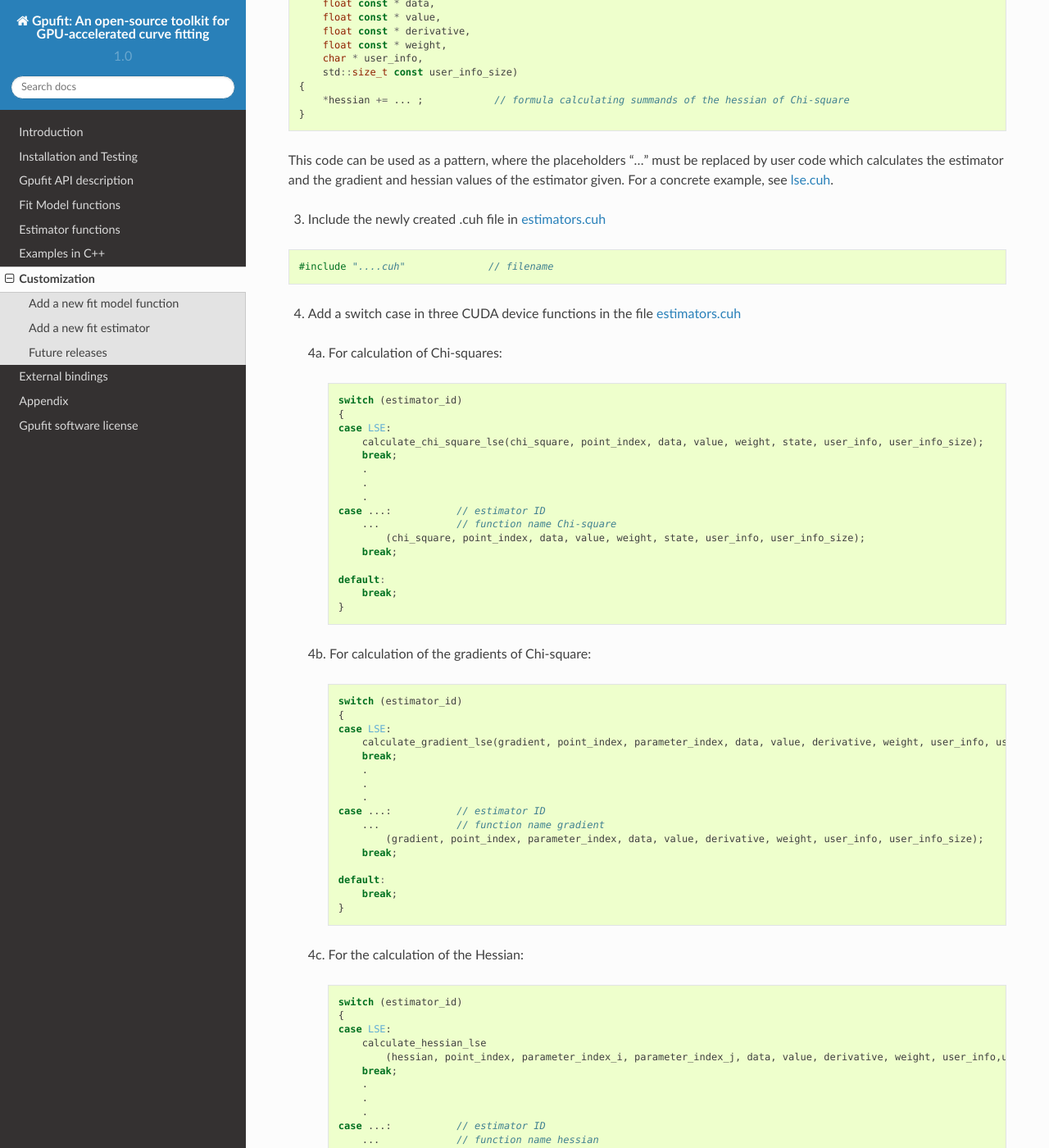
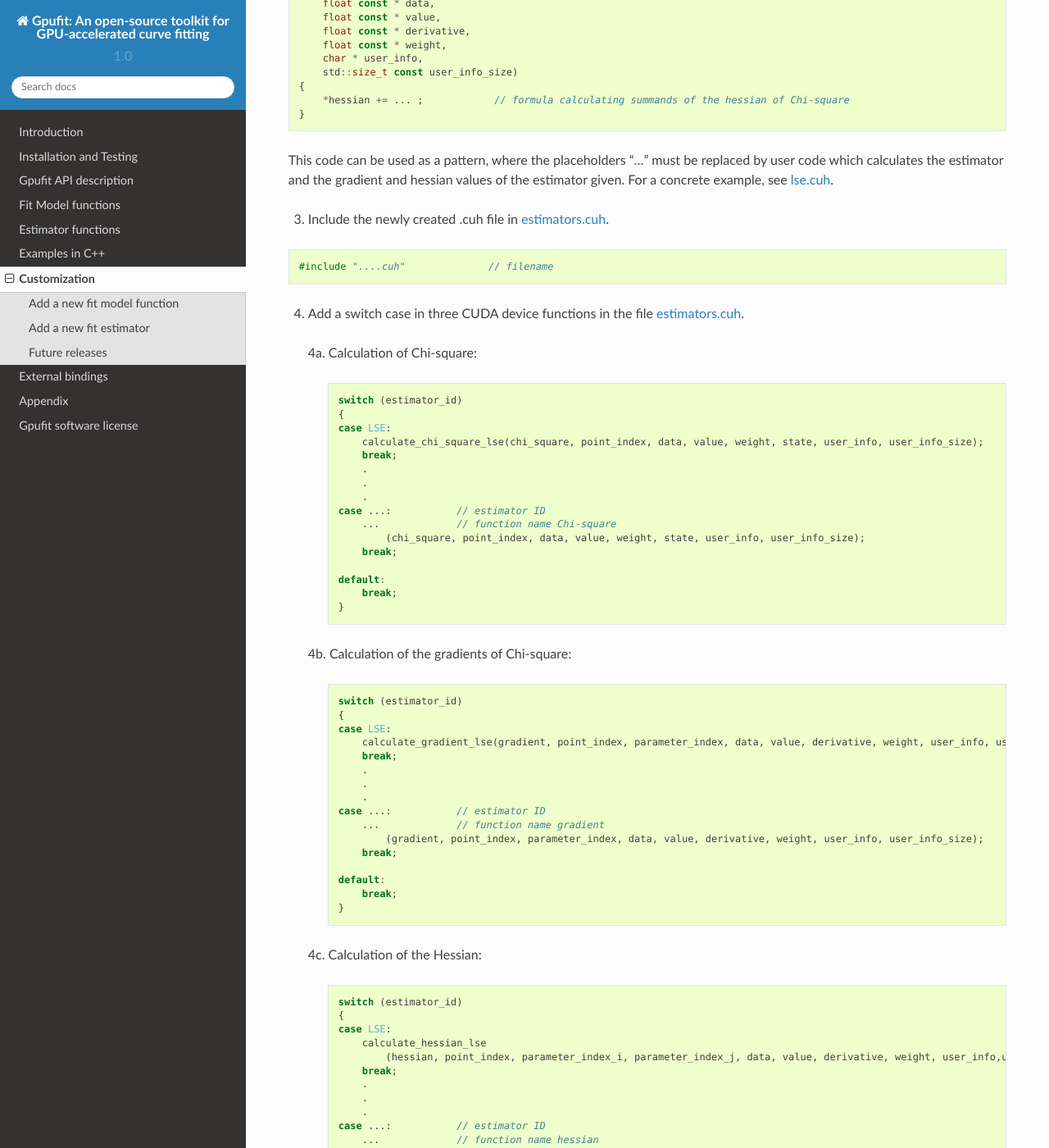
Before and after one commit to gpufit/Gpufit, a Sphinx documentation site: the page built from docs/customization.rst, in a window 1280 px wide and 1400 px high, scrolled down 3018 px. Shown: the whole window at 82% size. Built offline with Sphinx 7.4.7 and the Read the Docs theme 2.0.0, drawn with Linux system fonts in a browser that asks for light colours; some of the changed text lies outside the part shown.

Commit message:
updates to customization documentation

```diff
--- a/docs/customization.rst
+++ b/docs/customization.rst
@@ -27,7 +27,7 @@
 
 Detailed step by step instructions for adding a model function are given below.
 
-1. Define an additional model ID in file gpufit.h_
+1. Define an additional model ID in file gpufit.h_.
 2. Implement a CUDA device function within a newly created .cuh file in folder Gpufit/Gpufit/models according to the following template.
 
 .. code-block:: cuda
@@ -62,7 +62,7 @@
 function values and partial derivative values of the model function for a particular set of parameters. See for example linear_1d.cuh_.
 
 3.	Include the newly created .cuh file in models.cuh_
-4.	Add a switch case in the CUDA device function ``calculate_model()`` in file models.cuh_ to allow calling the newly added model function
+4.	Add a switch case in the CUDA device function ``calculate_model()`` in file models.cuh_ to allow calling the newly added model function.
 
 .. code-block:: cpp
 
@@ -86,7 +86,7 @@
     }
 
 
-5.	Add a switch case in function ``configure_model()`` in file models.cuh_
+5.	Add a switch case in function ``configure_model()`` in file models.cuh_.
 
 .. code-block:: cpp
 
@@ -169,15 +169,15 @@
 This code can be used as a pattern, where the placeholders ". . ." must be replaced by user code which calculates the estimator
 and the gradient and hessian values of the estimator given. For a concrete example, see lse.cuh_.
 
-3. Include the newly created .cuh file in estimators.cuh_
+3. Include the newly created .cuh file in estimators.cuh_.
 
 .. code-block:: cpp
 
     #include "....cuh"              // filename
 
-4. Add a switch case in three CUDA device functions in the file estimators.cuh_
+4. Add a switch case in three CUDA device functions in the file estimators.cuh_.
 
-  4a. For calculation of Chi-squares:
+  4a. Calculation of Chi-square:
 
     .. code-block:: cuda
 
@@ -198,7 +198,7 @@
             break;
         }
 
-  4b. For calculation of the gradients of Chi-square:
+  4b. Calculation of the gradients of Chi-square:
 
     .. code-block:: cuda
 
@@ -219,7 +219,7 @@
             break;
         }
 
-  4c. For the calculation of the Hessian:
+  4c. Calculation of the Hessian:
 
     .. code-block:: cuda
 
```
